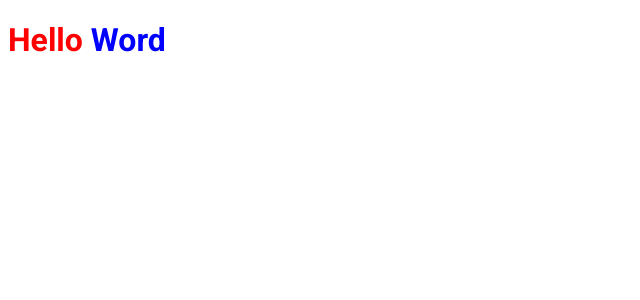
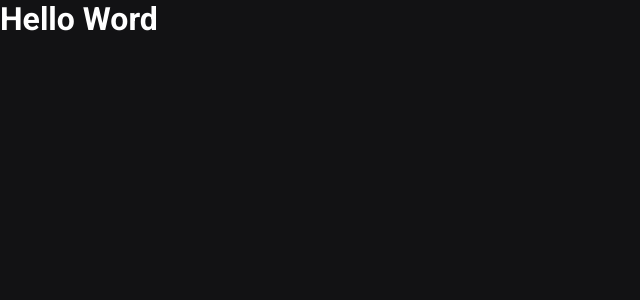
Before and after one commit to CCassolF/ig-news, a Next.js app: page / in a window 1280 px wide. Shown: the top 300 px of the page, without its empty margins (0-640 px from the left). Built offline with nearby package versions, Linux system fonts and the light colour scheme.

Commit message:
Estilos globais do app

```diff
--- a/src/pages/_app.tsx
+++ b/src/pages/_app.tsx
@@ -1,4 +1,6 @@
 import { AppProps } from 'next/app'
+
+import '../styles/global.scss'
 
 function MyApp({ Component, pageProps }: AppProps) {
   return <Component {...pageProps} />
--- a/src/pages/index.tsx
+++ b/src/pages/index.tsx
@@ -1,6 +1,5 @@
 import Head from 'next/head'
 
-import styles from '../styles/home.module.scss';
 
 export default function Home() {
   return (
@@ -8,8 +7,8 @@
       <Head>
         <title>Início | ig.news</title>
       </Head>
-      <h1 className={styles.title} >
-        Hello <span>Word</span>
+      <h1>
+        Hello Word
       </h1>
     </>
   )
--- /dev/null
+++ b/src/styles/global.scss
@@ -0,0 +1,49 @@
+* {
+  margin: 0;
+  padding: 0;
+  box-sizing: border-box;
+}
+
+:root {
+  --white: #FFFFFF;
+
+  --gray-100: #E1E1E6;
+  --gray-300: #A8A8B3;
+  --gray-900: #121214;
+
+  --shape: #1F2729;
+
+  --cyan-500: #61DAFB;
+  --yellow-500: #EBA417;
+  --green-500: #04D361;
+}
+
+@media (max-width: 1080px) {
+  html {
+    font-size: 93.75%;
+  }
+}
+
+@media (max-width: 720px) {
+  html {
+    font-size: 87.5%;
+  }
+}
+
+body {
+  background: var(--gray-900);
+  color: var(--white);
+}
+
+body, input, textarea, select, button {
+  font: 400 1rem "Roboto", sans-serif;
+}
+
+button {
+  cursor: pointer;
+}
+
+a {
+  color: inherit;
+  text-decoration: none;
+}
--- a/src/styles/home.module.scss
+++ /dev/null
@@ -1,9 +0,0 @@
-.title {
-  color: red;
-  font-family: Roboto;
-
-
-  span {
-    color: blue;
-  }
-}
```
